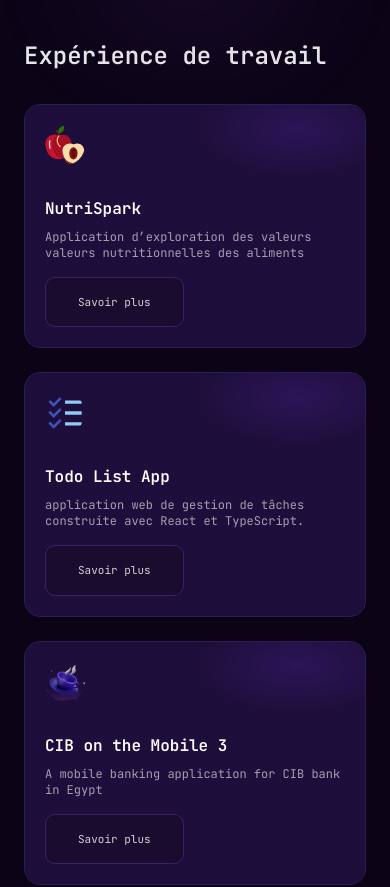
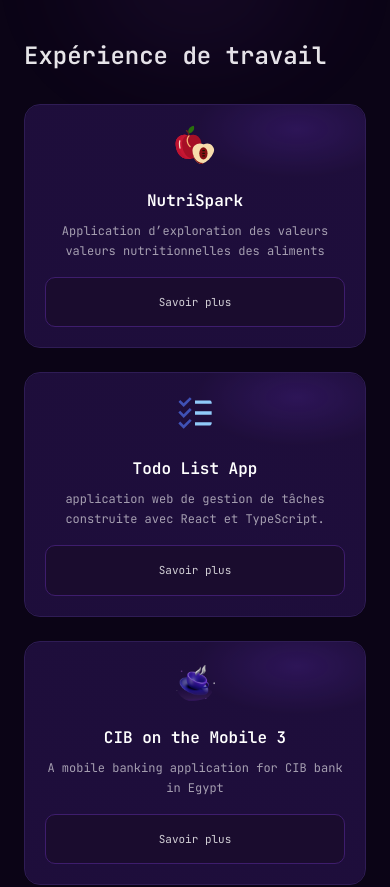
Before and after one commit to FranckDev7/portfolio-next-16, a Next.js app: page / in a window 390 px wide. Shown: the part 1660-2547 px from the top of the page. Built offline with nearby package versions, Linux system fonts and the light colour scheme.

Commit message:
modification du fichier WorkExperience.tsx

```diff
--- a/src/components/WorkExperience.tsx
+++ b/src/components/WorkExperience.tsx
@@ -82,9 +82,9 @@
                 }}
               ></div>
 
-              <div className="relative flex flex-col lg:flex-row sm:items-start items:center gap-4 sm:gap-6 md:gap-8">
+              <div className="relative flex flex-col lg:flex-row sm:items-start items:center gap-2 sm:gap-6 md:gap-8">
                 {/* icon */}
-                <div className="relative shrink-0 w-10 h-10 sm:size-20 md:size-24 transition-transform duration-300 group-hover:-translate-y-1">
+                <div className="mx-auto sm:mx-0 relative shrink-0 w-10 h-10 sm:size-20 md:size-24 transition-transform duration-300 group-hover:-translate-y-1">
                   <Image
                     src={item.image}
                     alt={item.title}
@@ -97,20 +97,22 @@
 
                 {/* text content */}
                 <div>
-                  <h4 className="text-base sm:text-lg md:text-xl font-semibold text-white mt-4 mb-2">
+                  <h4 className="text-center sm:text-start text-base sm:text-lg md:text-xl font-semibold text-white mt-4 mb-2">
                     {item.title}
                   </h4>
-                  <p className="mt-2 text-xs md:text-sm text-white/60 max-w-sm mx-auto sm:mx-0 mb-4">
+                  <p className="text-center sm:text-start mt-2 text-xs leading-5 md:text-sm text-white/60 mx-auto sm:mx-0 mb-4">
                     {item.description}
                   </p>
+                  <div>
                       <a
                           href={item.link}
                           target="_blank"
                           rel="noopener noreferrer"
-                    className="inline-flex items-center text-[11px] md:text-xs px-8 py-4 rounded-[10px] bg-[#1a0c2e] border border-[#3e1d6d] text-white/80 hover:text-white hover:border-[#a855f7] hover:bg-[#220e3d] transition-colors"
+                          className="max-[640px]:w-full max-[640px]:text-center inline-block items-center text-[11px] md:text-xs px-8 py-4 rounded-[10px] bg-[#1a0c2e] border border-[#3e1d6d] text-white/80 hover:text-white hover:border-[#a855f7] hover:bg-[#220e3d] transition-colors"
                       >
                           Savoir plus
                       </a>
+                  </div>
                 </div>
               </div>
             </article>
```
Lines whose indentation alone changed are shown as unchanged.
